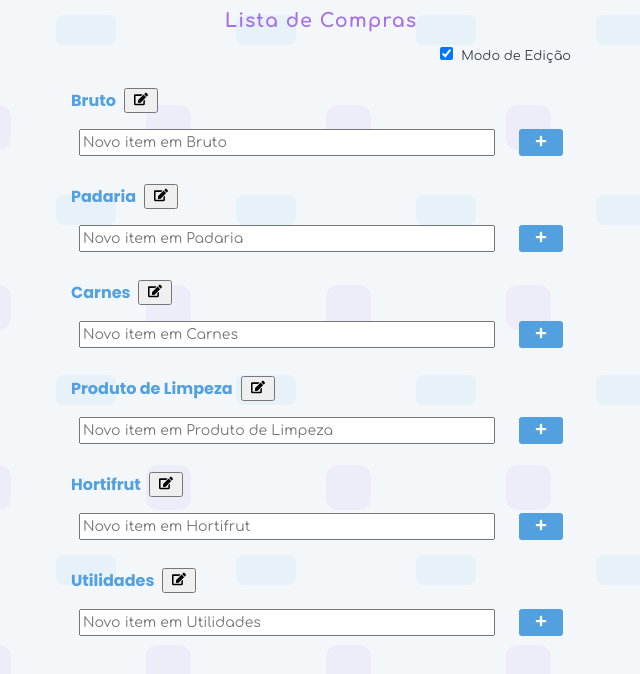
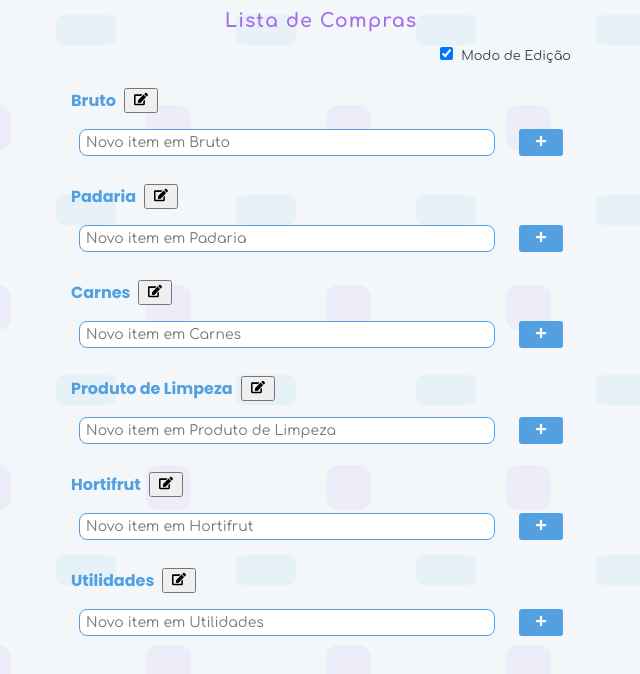
Before and after one commit to ThiagoHouse/ListaDeCompras, a Next.js app: page / in a window 1280 px wide. Both pictures are taken after a click on the label "Modo de Edição". Shown: the top 674 px of the page, without its empty margins (319-959 px from the left). Built offline with nearby package versions, Linux system fonts and the light colour scheme.

Commit message:
Estiliza a lista

```diff
--- a/src/app/globals.css
+++ b/src/app/globals.css
@@ -126,6 +126,8 @@ input {
 
 .input {
   font-size: 14px;
+  border-radius: 8px;
+  border: 1px solid #52a0e0;
 }
 
 .categoria-titulo {
--- a/src/app/page.tsx
+++ b/src/app/page.tsx
@@ -230,12 +230,12 @@ export default function Home() {
               </h2>
             )}
             {modoEdicao && (
-              <div className="pb-2 adicionar-container" style={{ display: "flex", gap: 8, marginBottom: 0 }}>
+              <div className="adicionar-container" style={{ display: "flex", gap: 8, marginBottom: 0 }}>
                 <input
                   className="input"
                   style={{ flex: 1 }}
                   type="text"
-                  placeholder={`Novo item em ${categoria}`}
+                  placeholder={` Novo item em ${categoria}`}
                   value={newItems[categoria] || ""}
                   onChange={e =>
                     setNewItems({ ...newItems, [categoria]: e.target.value })
```
